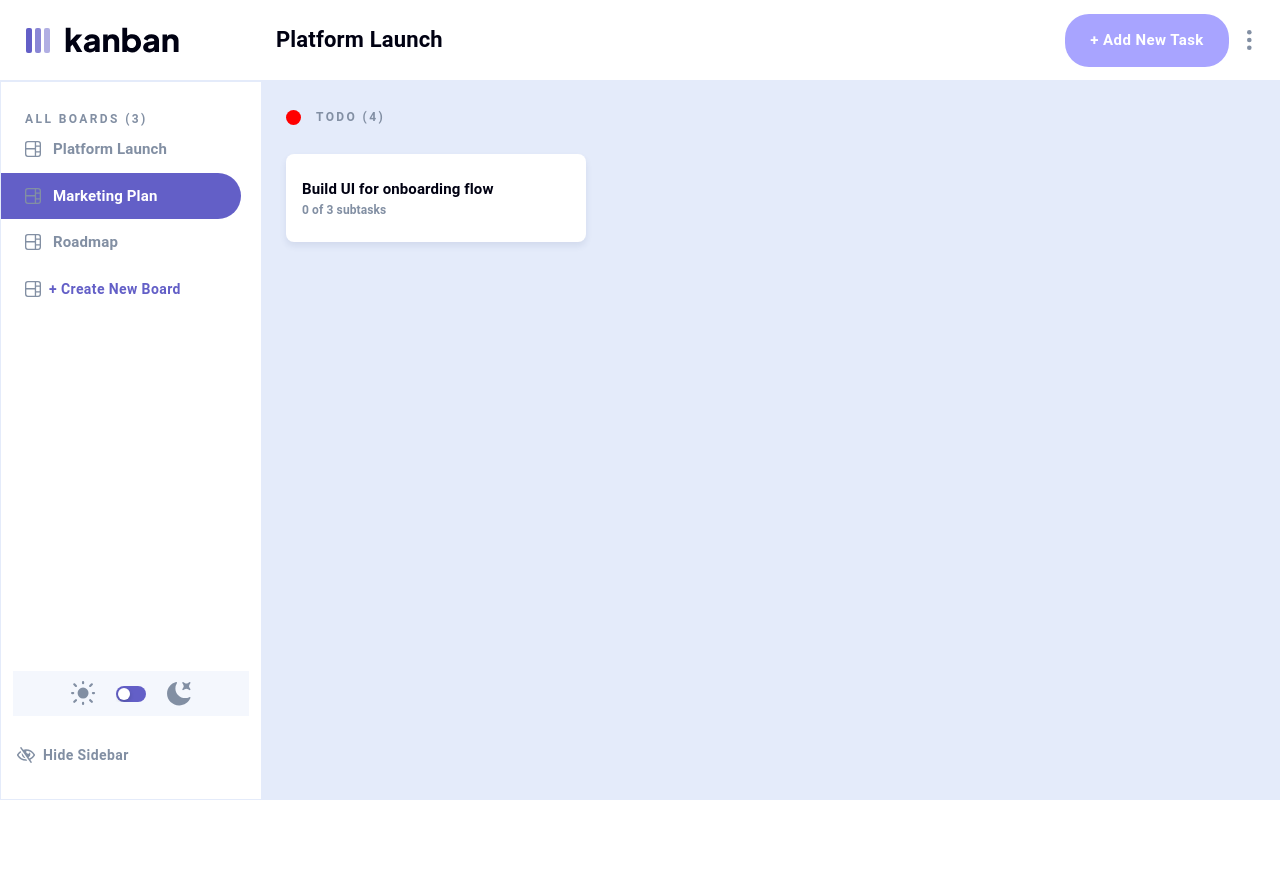
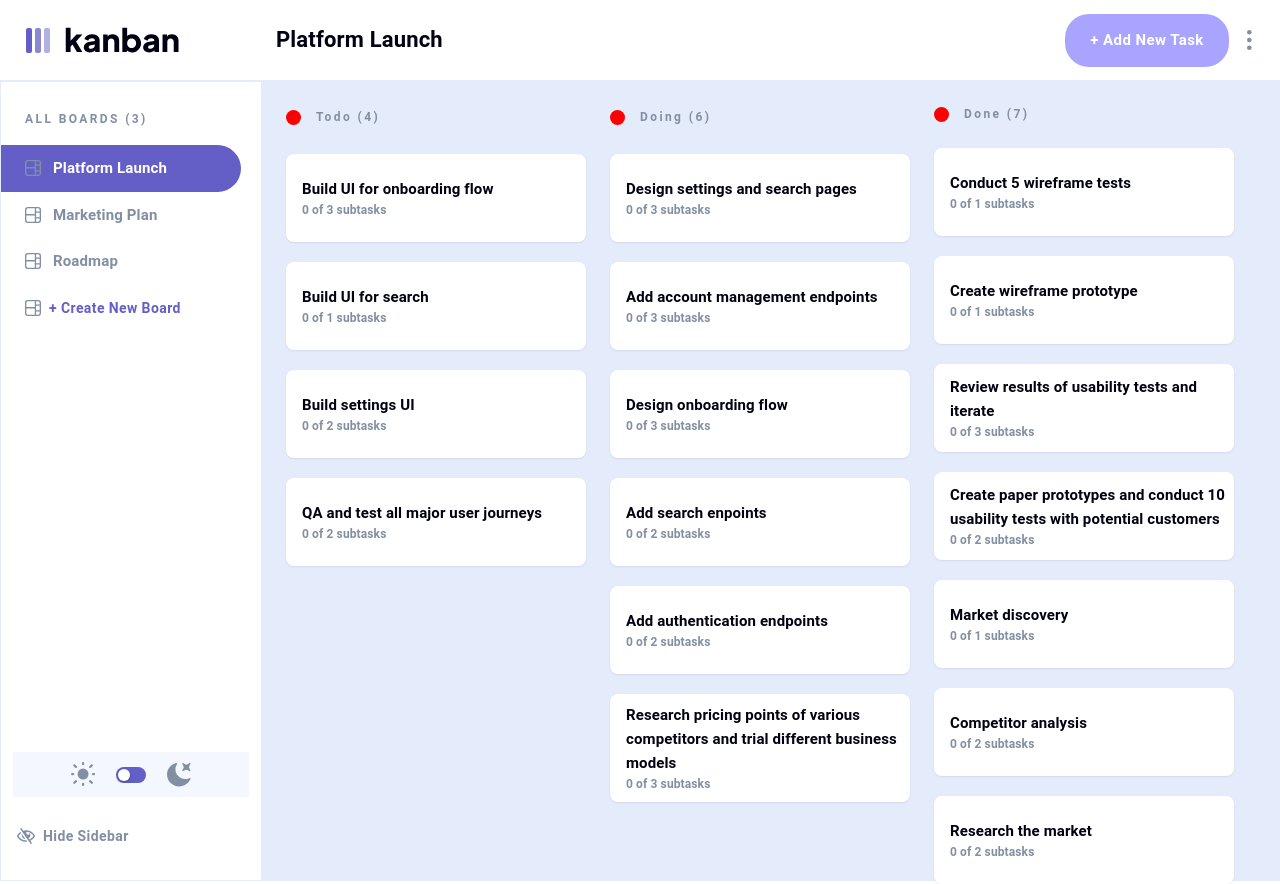
Before and after one commit to bilanoo/kanban-board, a React (Vite) app: page / in a window 1280 px wide. Before the commit the page ends 824 px from the top, so only its background shows below. Built offline with nearby package versions, Linux system fonts and the light colour scheme.

Commit message:
added store for the board content, dynamically changing board header, board content on selection of a board.

```diff
--- a/src/App.tsx
+++ b/src/App.tsx
@@ -3,18 +3,32 @@ import "./App.css";
 import { BoardColumns } from "./BoardColumns/BoardColumns";
 import { Header } from "./Header/Header";
 import { Sidebar } from "./Sidebar/Sidebar";
-import { useMemo } from "react";
+import { useLayoutEffect, useMemo } from "react";
 import { getDesignTokens } from "./theme";
 import { useCurrentMode } from "./stores/lightOrDarkMode.store";
+import kanbanData from "./data.json";
+import useBoardContentStore, {
+  useSelectedBoard,
+} from "./stores/BoardContent.store";
 
 function App() {
   const lightOrDarkMode = useCurrentMode();
+  const { actions } = useBoardContentStore((state) => state);
+  const selectedBoard = useSelectedBoard();
 
   // Update the theme only if the mode changes
   const theme = useMemo(
     () => createTheme(getDesignTokens(lightOrDarkMode)),
     [lightOrDarkMode]
   );
+
+  useLayoutEffect(() => {
+    const selectedBoardContent = kanbanData.boards.filter(
+      (EachBoard) => EachBoard.name === selectedBoard
+    );
+
+    actions.setSelectedBoardContent(selectedBoardContent[0]);
+  }, []);
   return (
     <ThemeProvider theme={theme}>
       <Box className="board-container">
--- a/src/BoardColumns/BoardColumns.tsx
+++ b/src/BoardColumns/BoardColumns.tsx
@@ -1,7 +1,15 @@
 import { Column } from "./Column/Column";
-import { AddNewColumn, NoColumnsContainer, NoColumnsTextInfo } from "./style";
+import {
+  AddNewColumn,
+  ContentFoundContainer,
+  NoColumnsContainer,
+  NoColumnsTextInfo,
+} from "./style";
+import { useSelectedBoardContent } from "../stores/BoardContent.store";
 
 export const BoardColumns = () => {
+  const selectedBoardContent = useSelectedBoardContent();
+
   return (
     // <NoColumnsContainer className="board-content">
     //   <NoColumnsTextInfo>
@@ -9,6 +17,12 @@ export const BoardColumns = () => {
     //   </NoColumnsTextInfo>
     //   <AddNewColumn> + Add New Column</AddNewColumn>
     // </NoColumnsContainer>
-    <Column />
+    <>
+      <ContentFoundContainer>
+        {selectedBoardContent.columns.map((eachTask) => (
+          <Column eachBoard={eachTask} key={eachTask.name} />
+        ))}
+      </ContentFoundContainer>
+    </>
   );
 };
--- a/src/BoardColumns/Column/Column.tsx
+++ b/src/BoardColumns/Column/Column.tsx
@@ -1,3 +1,4 @@
+import { Columns, Tasks } from "../../stores/BoardContent.store";
 import {
   TaskColoredBall,
   Container,
@@ -9,18 +10,28 @@ import {
   AmountOfSubtasks,
 } from "./style";
 
-export const Column = () => {
+interface ColumnProps {
+  eachBoard: Columns;
+}
+
+export const Column = ({ eachBoard }: ColumnProps) => {
   return (
     <Container className="each-column">
       <ContentContainer>
         <TaskContainer>
           <TaskColoredBall />
-          <TaskName variant="h6">TODO (4)</TaskName>
+          <TaskName variant="h6">
+            {eachBoard.name} ({eachBoard.tasks.length})
+          </TaskName>
         </TaskContainer>
-        <PaperContainer elevation={0}>
-          <TaskTitle variant="h6">Build UI for onboarding flow</TaskTitle>
-          <AmountOfSubtasks>0 of 3 subtasks</AmountOfSubtasks>
-        </PaperContainer>
+        {eachBoard.tasks.map((everyTask: Tasks) => (
+          <PaperContainer elevation={0} key={everyTask.title}>
+            <TaskTitle variant="h6">{everyTask.title}</TaskTitle>
+            <AmountOfSubtasks>
+              0 of {everyTask.subtasks.length} subtasks
+            </AmountOfSubtasks>
+          </PaperContainer>
+        ))}
       </ContentContainer>
     </Container>
   );
--- a/src/BoardColumns/Column/style.tsx
+++ b/src/BoardColumns/Column/style.tsx
@@ -1,11 +1,10 @@
 import { Paper, Typography, styled } from "@mui/material";
 
-export const Container = styled("div")(({ theme }) => ({
+export const Container = styled("div")(() => ({
   "&": {
     display: "flex",
-    width: "100%",
+    width: "",
     height: "100%",
-    backgroundColor: theme.custom.columnContentColor,
   },
 }));
 
@@ -14,7 +13,6 @@ export const ContentContainer = styled("div")(() => ({
     display: "flex",
     flexDirection: "column",
     width: "300px",
-    height: "100%",
     marginTop: "24px",
     marginLeft: "24px",
   },
@@ -57,10 +55,11 @@ export const PaperContainer = styled(Paper)(({ theme }) => ({
     width: "100%",
     minHeight: "88px",
     borderRadius: "8px",
-    boxShadow: `0px 4px 6px 0px ${theme.custom.boxShadowColor}`,
+    boxShadow: `0px 1px 2px 0px ${theme.custom.boxShadowColor}`,
     backgroundColor: theme.palette.primary.main,
     cursor: "pointer",
-    flexGrow: "0.03",
+    flexGrow: "0.06",
+    marginBottom: "20px",
   },
 }));
 
--- a/src/BoardColumns/style.tsx
+++ b/src/BoardColumns/style.tsx
@@ -42,3 +42,12 @@ export const AddNewColumn = styled(Button)(() => ({
     backgroundColor: "var(--light-purple)",
   },
 }));
+
+export const ContentFoundContainer = styled("div")(({ theme }) => ({
+  "&": {
+    height: "100%",
+    width: "100%",
+    display: "flex",
+    backgroundColor: theme.custom.columnContentColor,
+  },
+}));
--- a/src/Header/Header.tsx
+++ b/src/Header/Header.tsx
@@ -3,10 +3,12 @@ import { EditOrDeleteBoard } from "./EditOrDeleteBoard/EditOrDeleteBoard";
 import LogoLight from "../assets/logo-light.svg";
 import LogoDark from "../assets/logo-dark.svg";
 import { Container, BoardSelected, AddNewTask, LogoContainer } from "./style";
-import { useCurrentMode } from "../stores/lightOrDarkMode.store";
+import { useCurrentMode } from "../stores/LightOrDarkMode.store";
+import { useSelectedBoard } from "../stores/BoardContent.store";
 
 export const Header = () => {
   const lightOrDarkMode = useCurrentMode();
+  const selectedBoard = useSelectedBoard();
   return (
     <Container>
       <LogoContainer className="logo-container">
@@ -19,7 +21,7 @@ export const Header = () => {
           />
         </div>
       </LogoContainer>
-      <BoardSelected variant="h6">Platform Launch</BoardSelected>
+      <BoardSelected variant="h6">{selectedBoard}</BoardSelected>
       <AddNewTask disabled> + Add New Task</AddNewTask>
       <EditOrDeleteBoard />
     </Container>
--- a/src/Sidebar/Boards/BoardStyles.tsx
+++ b/src/Sidebar/Boards/BoardStyles.tsx
@@ -116,5 +116,6 @@ export const AllBoardsText = styled(Typography)(({ theme }) => ({
     marginLeft: "24px",
     marginTop: "30px",
     color: theme.palette.text.primary,
+    paddingBottom: "19px",
   },
 }));
--- a/src/Sidebar/Boards/Boards.tsx
+++ b/src/Sidebar/Boards/Boards.tsx
@@ -11,15 +11,31 @@ import {
 } from "./BoardStyles";
 import boardData from "../../data.json";
 import { useState } from "react";
+import useBoardContentStore from "../../stores/BoardContent.store";
+import kanbanData from "../../data.json";
 export const Boards = () => {
-  const [selected, setSelectedIndex] = useState(1);
+  const [selected, setSelectedIndex] = useState(0);
+
+  const actions = useBoardContentStore((state) => state.actions);
+
+  const setSelectedBoardValues = (
+    event: React.MouseEvent<HTMLDivElement, MouseEvent>
+  ) => {
+    const selectedBoardContent = kanbanData.boards.filter(
+      (EachBoard) => EachBoard.name === event.currentTarget.id
+    );
+    actions.setSelectedBoard(event.currentTarget.id);
+    actions.setSelectedBoardContent(selectedBoardContent[0]);
+  };
 
   const handleListItemClick = (
     event: React.MouseEvent<HTMLDivElement, MouseEvent>,
     index: number
   ) => {
     setSelectedIndex(index);
+    setSelectedBoardValues(event);
   };
+
   return (
     <>
       <Container className="boards-container">
@@ -33,6 +49,7 @@ export const Boards = () => {
               <BoardContent
                 selected={selected === index}
                 onClick={(event) => handleListItemClick(event, index)}
+                id={board.name}
               >
                 <IconContent>
                   <img src={BoardIcon} alt="board-icon" />
--- /dev/null
+++ b/src/stores/BoardContent.store.tsx
@@ -0,0 +1,50 @@
+import { create } from "zustand";
+interface SubTasks {
+  isCompleted: boolean;
+  title: string;
+}
+
+export interface Tasks {
+  description: string;
+  status: string;
+  subtasks: SubTasks[];
+  title: string;
+}
+export interface Columns {
+  name: string;
+  tasks: Tasks[];
+}
+
+interface SelectedBoardContent {
+  columns: Columns[];
+  name: string;
+}
+
+interface BoardContentActions {
+  setSelectedBoard: (selectedBoard: string) => void;
+  setSelectedBoardContent: (selectedBoard: SelectedBoardContent) => void;
+}
+interface BoardContentStore {
+  selectedBoard: string;
+  selectedBoardContent: SelectedBoardContent;
+  actions: BoardContentActions;
+}
+
+const useBoardContentStore = create<BoardContentStore>((set) => ({
+  selectedBoard: "Platform Launch",
+  selectedBoardContent: { columns: [], name: "" },
+  actions: {
+    setSelectedBoard: (boardSelected: string) =>
+      set({ selectedBoard: boardSelected }),
+    setSelectedBoardContent: (boardContent: SelectedBoardContent) =>
+      set({ selectedBoardContent: boardContent }),
+  },
+}));
+
+export default useBoardContentStore;
+
+export const useSelectedBoard = () =>
+  useBoardContentStore((state) => state.selectedBoard);
+
+export const useSelectedBoardContent = () =>
+  useBoardContentStore((state) => state.selectedBoardContent);
```
